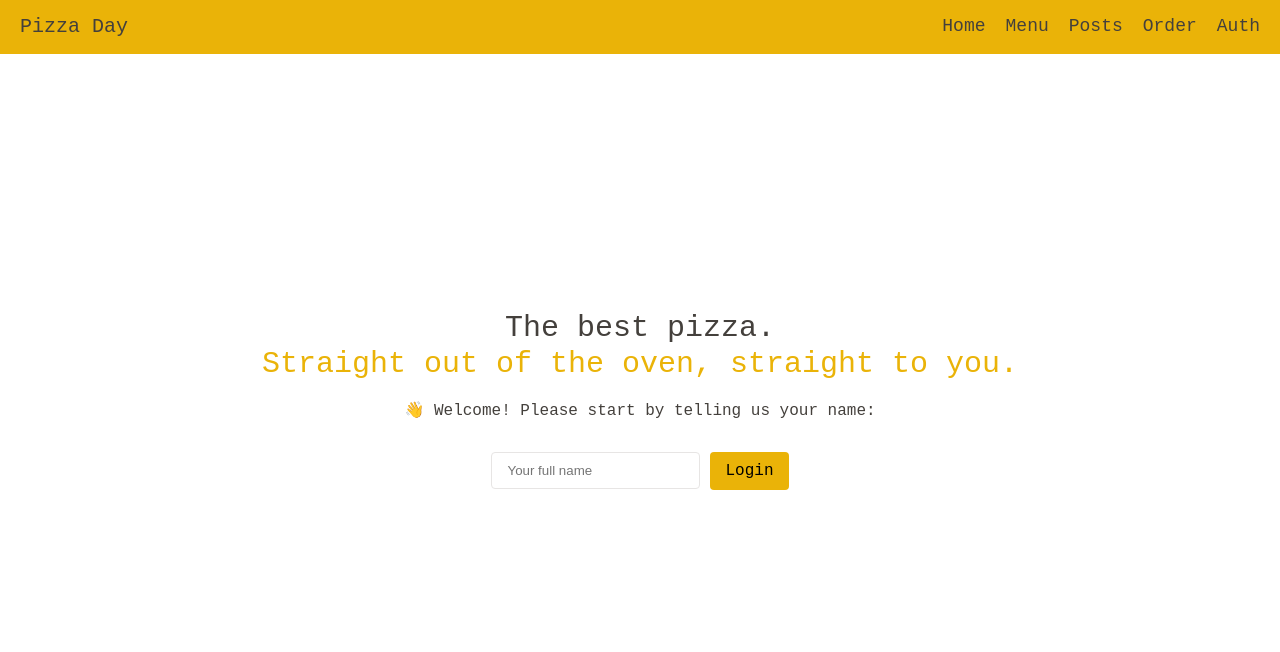
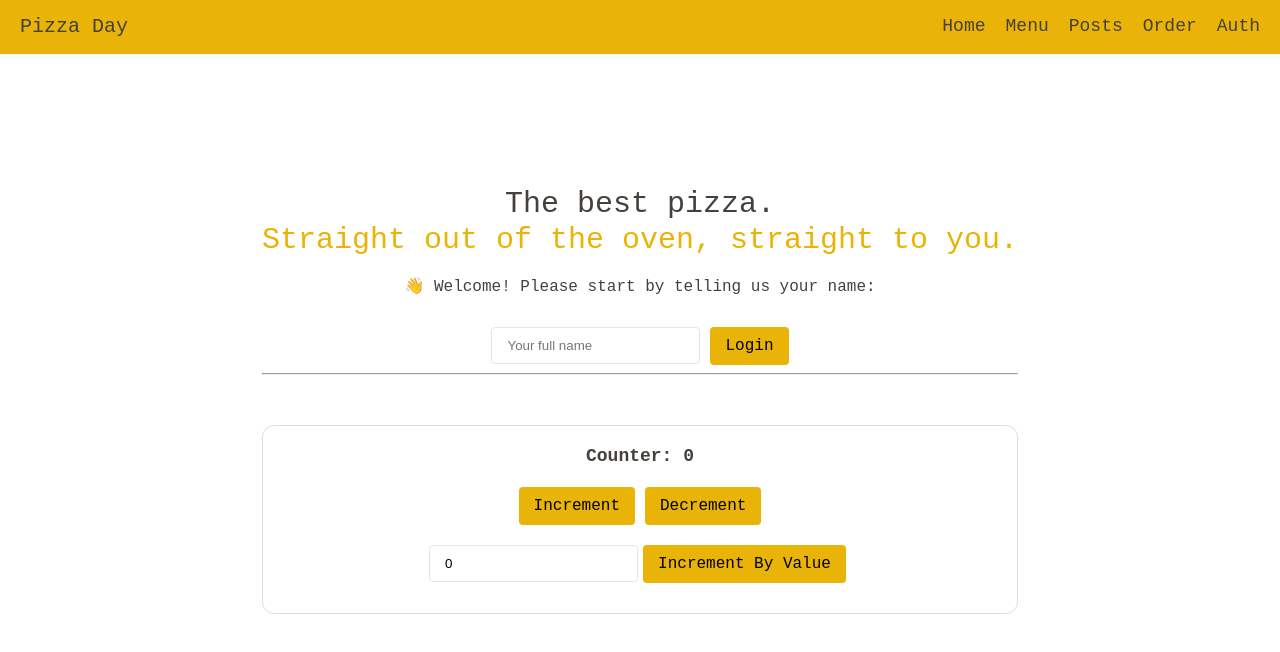
Before and after one commit to IvanKnysh/react-part, a React (Vite) app: page / in a window 1280 px wide. Shown: the top 652 px of the page. Built offline with nearby package versions, Linux system fonts and the light colour scheme.

Commit message:
ДЗ 50. Практика useReducer

```diff
--- /dev/null
+++ b/src/components/Counter/Counter.jsx
@@ -0,0 +1,67 @@
+import { useReducer, useState } from "react";
+
+const Counter = () => {
+	const [value, setValue] = useState(0);
+
+	const reducer = (state, action) => {
+		switch (action.type) {
+			case "Increment":
+				return {
+					value: state.value + 1,
+				};
+			case "Decrement":
+				return {
+					value: state.value - 1,
+				};
+			case "Increment_by_value":
+				return {
+					value: state.value + Number(action.payload),
+				};
+			default:
+				return state;
+		}
+	};
+
+	const initialState = {
+		value: 0,
+	};
+
+	const [state, dispatch] = useReducer(reducer, initialState);
+
+	const incrementHandler = () => {
+		dispatch({
+			type: "Increment",
+		});
+	};
+
+	const decrementHandler = () => {
+		dispatch({
+			type: "Decrement",
+		});
+	};
+
+	const incrementByValueHandler = () => {
+		dispatch({
+			type: "Increment_by_value",
+			payload: value,
+		});
+	};
+
+	return (
+		<div className="counter">
+			<p>Counter: {state.value}</p>
+			<button onClick={incrementHandler}>Increment</button>
+			<button onClick={decrementHandler}>Decrement</button>
+			<div>
+				<input
+					type="number"
+					value={value}
+					onChange={(e) => setValue(e.target.value)}
+				/>
+				<button onClick={incrementByValueHandler}>Increment By Value</button>
+			</div>
+		</div>
+	);
+};
+
+export default Counter;
--- a/src/index.css
+++ b/src/index.css
@@ -349,3 +349,20 @@ h1.post-title {
 	color: red;
 	font-size: 18px;
 }
+
+.counter {
+	border: 1px solid #ddd;
+	border-radius: 12px;
+	padding: 20px 0;
+	margin-top: 50px;
+}
+
+.counter button {
+	margin: 10px 5px;
+}
+
+.counter p {
+	font-size: 18px;
+	font-weight: 700;
+	margin-bottom: 10px;
+}
--- a/src/pages/HomePage.jsx
+++ b/src/pages/HomePage.jsx
@@ -1,4 +1,5 @@
 import Button from "../components/Button/Button";
+import Counter from "../components/Counter/Counter";
 import Form from "../components/Form/Form";
 import Input from "../components/Input/Input";
 
@@ -20,6 +21,10 @@ const HomePage = () => {
 				<Input type="text" placeholder="Your full name" />
 				<Button text="Login" />
 			</Form>
+
+			<hr />
+
+			<Counter />
 		</>
 	);
 };
```
